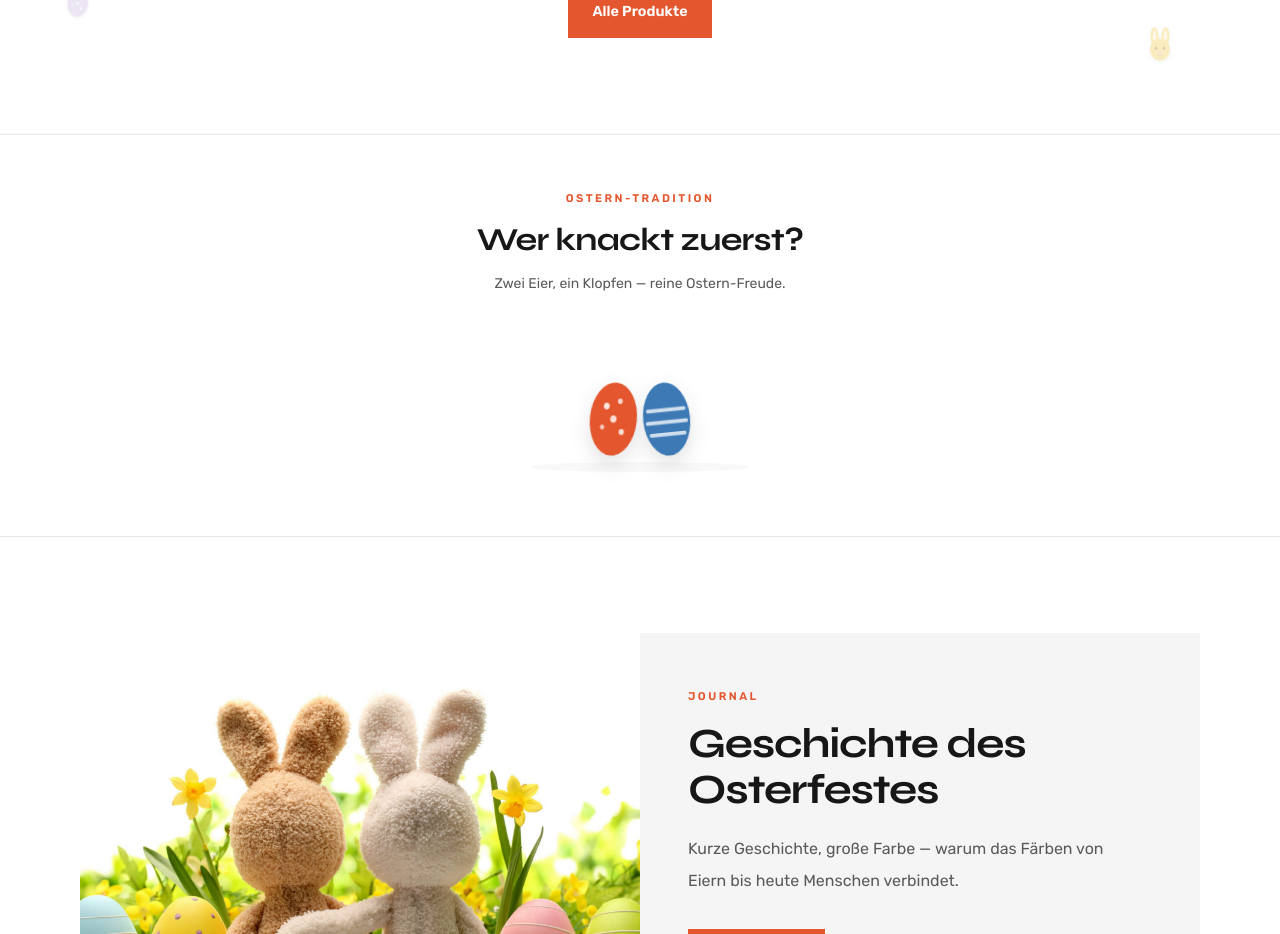
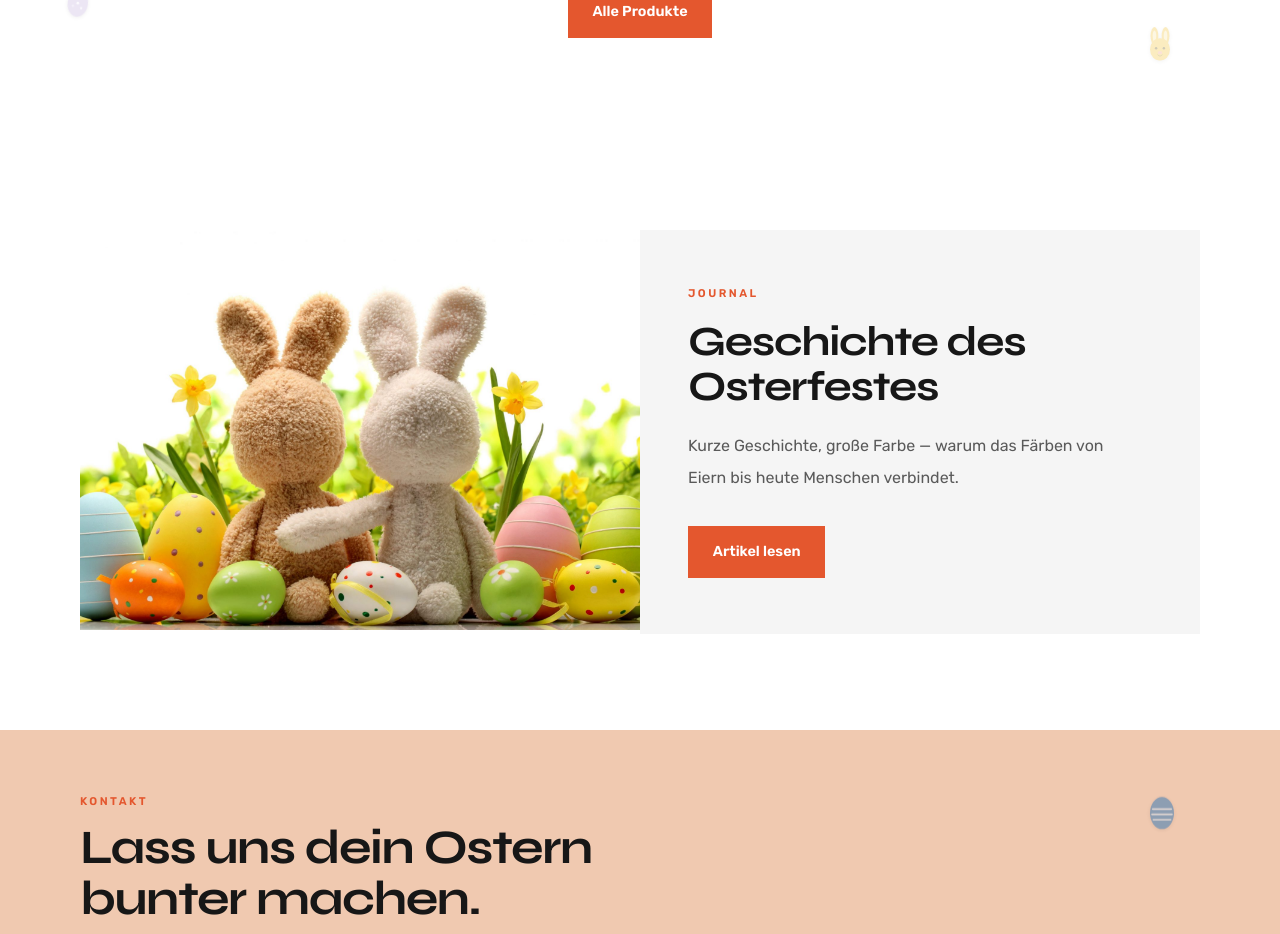
Before and after one commit to AdemTsranchaliev/metma-de, a Next.js app: page / in a window 1280 px wide. Shown: the part 2793-3727 px from the top of the page. Built offline with nearby package versions, Linux system fonts and the light colour scheme.

Commit message:
Remove EggKnock section from the home page.

```diff
--- a/src/app/page.tsx
+++ b/src/app/page.tsx
@@ -1,7 +1,6 @@
 import { HomeHero } from "@/components/home/HomeHero";
 import { HomeStory } from "@/components/home/HomeStory";
 import { HomeProducts } from "@/components/home/HomeProducts";
-import { EggKnock } from "@/components/easter/EggKnock";
 import { HomeCountdownStrip } from "@/components/home/HomeCountdownStrip";
 import { HomeJournal } from "@/components/home/HomeJournal";
 import { HomeContact } from "@/components/home/HomeContact";
@@ -13,7 +12,6 @@ export default function HomePage() {
       <HomeCountdownStrip />
       <HomeStory />
       <HomeProducts />
-      <EggKnock />
       <HomeJournal />
       <HomeContact />
     </>
```
